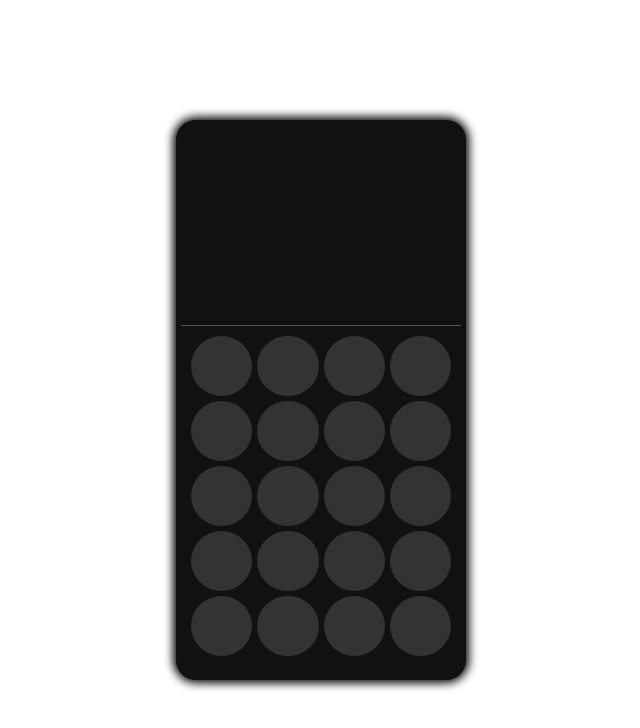
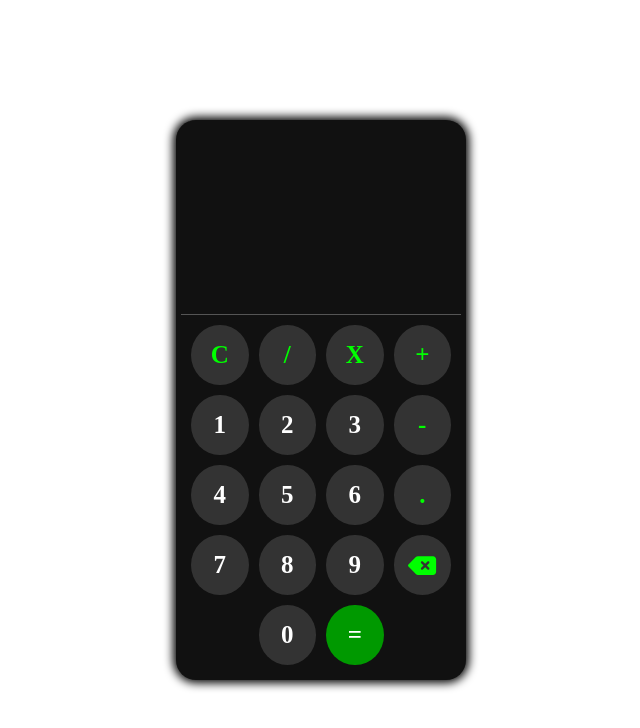
Before and after one commit to santiago-moran/calculator-reactjs, a React (Vite) app: page / in a window 1280 px wide. Shown: the top 728 px of the page, without its empty margins (319-959 px from the left). Built offline with nearby package versions, Linux system fonts and the light colour scheme.

Commit message:
generating buttons content

```diff
--- a/package.json
+++ b/package.json
@@ -12,6 +12,9 @@
     "vite": "^5.2.0"
   },
   "dependencies": {
+    "@fortawesome/fontawesome-svg-core": "^6.5.2",
+    "@fortawesome/free-solid-svg-icons": "^6.5.2",
+    "@fortawesome/react-fontawesome": "^0.2.2",
     "@vitejs/plugin-react": "^4.3.0",
     "react": "^18.3.1",
     "react-dom": "^18.3.1"
--- a/src/App.jsx
+++ b/src/App.jsx
@@ -1,8 +1,21 @@
 import '../styles.css'
 import { Button } from './components/Button'
+import { FontAwesomeIcon } from '@fortawesome/react-fontawesome'
+import { faDeleteLeft } from '@fortawesome/free-solid-svg-icons'
 
 export function App () {
-    const buttons = Array(20).fill(null)
+    const buttons = Array(18).fill(null)
+    const CONTENT = {
+        0: 'C',
+        1: '/',
+        2: 'X',
+        3: '+',
+        7: '-',
+        11: '.',
+        15: <FontAwesomeIcon icon={faDeleteLeft}/>,
+        17: '='
+    }
+    let number = 1;
 
     return (
         <>
@@ -12,7 +25,9 @@ export function App () {
                 {buttons.map((_, index) => {
                     return (
                         <Button
-                        key={index}/>
+                        key={index}
+                        content={CONTENT[index] ? CONTENT[index] : (number == 10 ? number = 0 : number++)}
+                        />
                     )
                 })}
             </section>
--- a/src/components/Button.jsx
+++ b/src/components/Button.jsx
@@ -1,7 +1,7 @@
 import '../../styles.css'
 
-export function Button () {
+export function Button ({content}) {
     return (
-        <div className='button'></div>
+        <div className={isNaN(parseInt(content)) && content == "=" ? "button symbol equal" : (isNaN(parseInt(content)) ? "button symbol" : "button")}>{content}</div>
     )
 }
--- a/styles.css
+++ b/styles.css
@@ -34,17 +34,32 @@ body {
     display: grid;
     grid-template-columns: repeat(4, 1fr);
     grid-template-rows: repeat(5, 60px);
-    gap: 5px;
+    gap: 10px;
     padding: 10px;
+}
+.button:nth-child(17){
+    grid-column-start: 2;
 }
 .button {
     background-color: #333;
     border-radius: 50%;
     cursor: pointer;
+    display: flex;
+    justify-content: center;
+    align-items: center;
+    font-weight: bolder;
+    font-size: 25px;
 }
 .button:hover {
     background-color: #222;
 }
 .symbol {
-    color: #080;
+    color: #0f0;
 }
+.equal {
+    color: #fff;
+    background-color: #090;
+}
+.equal:hover {
+    background-color: #060;
+}
```
